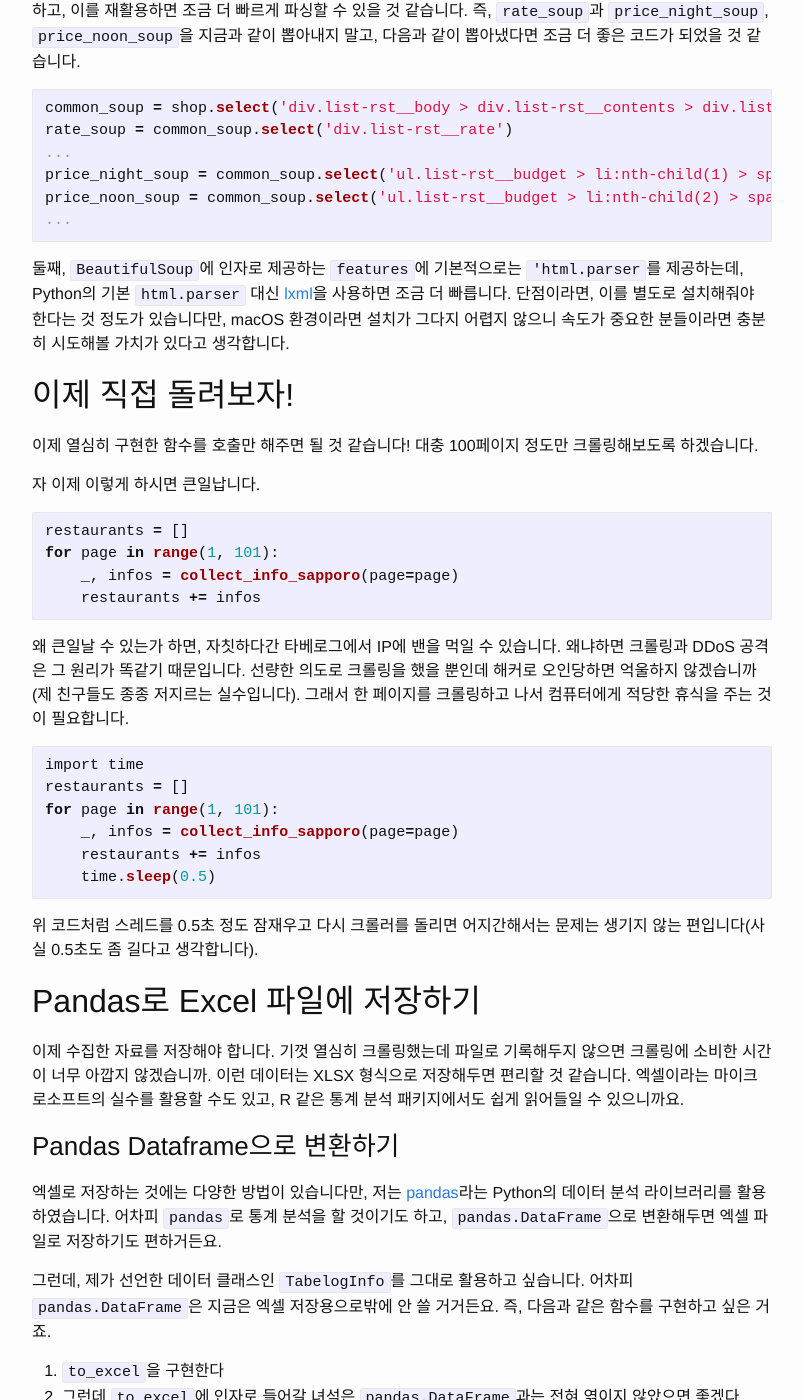
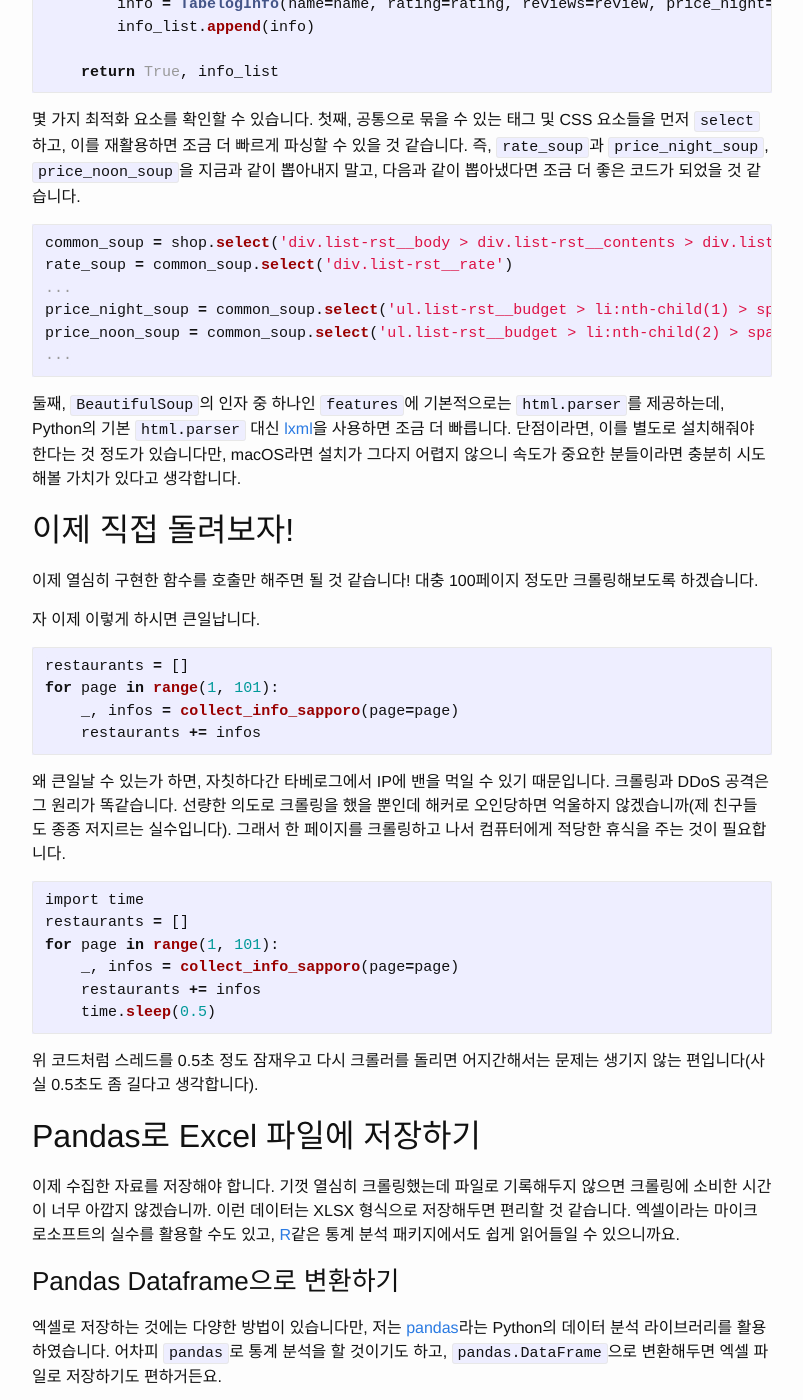
Before and after one commit to helloworldpark/helloworldpark.github.com, a Jekyll site: the page built from _posts/2019-03-28-Crawler-4-Tabelog.md, in a window 1280 px wide and 1400 px high, scrolled down 5438 px. Shown: the whole window, without its empty margins (238-1041 px from the left). Built offline with Jekyll 4.4.1, drawn with Linux system fonts in a browser that asks for light colours; comment, search, counter and statistics services are not loaded; some of the changed text lies outside the part shown.

Commit message:
오타 수정

````diff
--- a/_posts/2019-03-28-Crawler-4-Tabelog.md
+++ b/_posts/2019-03-28-Crawler-4-Tabelog.md
@@ -62,7 +62,7 @@ def get_html(url):
 ## BeautifulSoup으로 쉽게 파싱하기
 [BeautifulSoup](https://www.crummy.com/software/BeautifulSoup/)은 Python으로 작성된 꽤나 오래된 HTML 파싱 라이브러리입니다. 제가 한창 대학교에서 공부하던 2014년에도 이거 갖고 친구들이 과제를 하네마네 했으니까요. 사실 그래서 더 최근에 나온 다른 라이브러리를 써볼까 하다가, 그냥 이게 제일 낫다는 평을 듣고 저도 그냥 이걸로 크롤러를 구현했습니다.
 
-```BeautifulSoup```은 오래된 라이브러리인만큼 우리말로 된 튜토리얼도 많습니다. 저는 [여기](https://beomi.github.io/gb-crawling/posts/2017-07-05-HowToMakeWebCrawler-with-Multiprocess.html)에 나와있는 내용을 바탕으로 구현하였습니다.
+```BeautifulSoup```은 오래된 라이브러리인만큼 우리말로 된 튜토리얼도 많습니다. 저는 [여기](https://beomi.github.io/gb-crawling/posts/2017-01-20-HowToMakeWebCrawler.html)에 나와있는 내용을 바탕으로 구현하였습니다.
 
 ### URL을 편하게 뽑아내기
 먼저, 크롤링을 위한 URL을 편하게 만들어낼 수 있도록 URL을 만들어내는 클래스를 하나 구현했습니다.
@@ -88,17 +88,17 @@ class TabelogURL(URL):
             self.ken, self.page, self.city
         )
 ```
-보면 아시겠지만, 별거 없습니다. 나중에 도시 이름을 넣으면 도도부현(```Tabelog.ken```)만 자동으로 찾아주는 기능을 넣어주면 쓰기 더 편해지겠군요. URL은 보시다시피 2019년 3월 23일 오후 7시 30분에 식사할 수 있는 식당을 찾아주도록 되어 있습니다.
+보면 아시겠지만, 별거 없습니다. 나중에 도시 이름을 넣으면 도도부현(```Tabelog.ken```)을 자동으로 찾아주는 기능만 넣어주면 쓰기 더 편해지겠군요. URL은 보시다시피 2019년 3월 23일 오후 7시 30분에 식사할 수 있는 식당을 찾아주도록 되어 있습니다.
 
 ### 필요한 부분만 쏙쏙 찾아내기
 웹 페이지 크롤링이라는 건 어쩔 수 없이 귀찮은 작업인 것 같습니다. 결국은 한 번은 웹 페이지를 직접 보고, 어느 부분을 어떻게 파싱해야할지 판단해야 하니까요. 다행히도 크롬에는 요소 검사 기능이 있고, 이 기능을 사용하면 HTML과 CSS 코드를 보면서 원하는 부분에 어떤 규칙성이 있나 확인할 수 있습니다. 심지어 복사도 되니 얼마나 편리합니까.
 
 저에게 필요한 정보는 다음과 같습니다:
-    - 점포 이름
-    - 평점
-    - 평가 갯수
-    - 저녁 가격
-    - 점심 가격
+ - 점포 이름
+ - 평점
+ - 평가 갯수
+ - 저녁 가격
+ - 점심 가격
 
 그래서 이를 저장하기 위한 클래스도 하나 선언해줍니다.
 ```python
@@ -224,7 +224,7 @@ price_night_soup = common_soup.select('ul.list-rst__budget > li:nth-child(1) > s
 price_noon_soup = common_soup.select('ul.list-rst__budget > li:nth-child(2) > span.c-rating__val.list-rst__budget-val.cpy-lunch-budget-val')
 ...
 ```
-둘째, ```BeautifulSoup```에 인자로 제공하는 ```features```에 기본적으로는 ```'html.parser```를 제공하는데, Python의 기본 ```html.parser``` 대신 [lxml](https://lxml.de/)을 사용하면 조금 더 빠릅니다. 단점이라면, 이를 별도로 설치해줘야 한다는 것 정도가 있습니다만, macOS 환경이라면 설치가 그다지 어렵지 않으니 속도가 중요한 분들이라면 충분히 시도해볼 가치가 있다고 생각합니다.
+둘째, ```BeautifulSoup```의 인자 중 하나인 ```features```에 기본적으로는 ```html.parser```를 제공하는데, Python의 기본 ```html.parser``` 대신 [lxml](https://lxml.de/)을 사용하면 조금 더 빠릅니다. 단점이라면, 이를 별도로 설치해줘야 한다는 것 정도가 있습니다만, macOS라면 설치가 그다지 어렵지 않으니 속도가 중요한 분들이라면 충분히 시도해볼 가치가 있다고 생각합니다.
 
 ## 이제 직접 돌려보자!
 이제 열심히 구현한 함수를 호출만 해주면 될 것 같습니다! 대충 100페이지 정도만 크롤링해보도록 하겠습니다.
@@ -236,7 +236,7 @@ for page in range(1, 101):
     _, infos = collect_info_sapporo(page=page)
     restaurants += infos
 ```
-왜 큰일날 수 있는가 하면, 자칫하다간 타베로그에서 IP에 밴을 먹일 수 있습니다. 왜냐하면 크롤링과 DDoS 공격은 그 원리가 똑같기 때문입니다. 선량한 의도로 크롤링을 했을 뿐인데 해커로 오인당하면 억울하지 않겠습니까(제 친구들도 종종 저지르는 실수입니다).
+왜 큰일날 수 있는가 하면, 자칫하다간 타베로그에서 IP에 밴을 먹일 수 있기 때문입니다. 크롤링과 DDoS 공격은 그 원리가 똑같습니다. 선량한 의도로 크롤링을 했을 뿐인데 해커로 오인당하면 억울하지 않겠습니까(제 친구들도 종종 저지르는 실수입니다).
 그래서 한 페이지를 크롤링하고 나서 컴퓨터에게 적당한 휴식을 주는 것이 필요합니다.
 
 ```python
@@ -250,7 +250,7 @@ for page in range(1, 101):
 위 코드처럼 스레드를 0.5초 정도 잠재우고 다시 크롤러를 돌리면 어지간해서는 문제는 생기지 않는 편입니다(사실 0.5초도 좀 길다고 생각합니다).
 
 ## Pandas로 Excel 파일에 저장하기
-이제 수집한 자료를 저장해야 합니다. 기껏 열심히 크롤링했는데 파일로 기록해두지 않으면 크롤링에 소비한 시간이 너무 아깝지 않겠습니까. 이런 데이터는 XLSX 형식으로 저장해두면 편리할 것 같습니다. 엑셀이라는 마이크로소프트의 실수를 활용할 수도 있고, R 같은 통계 분석 패키지에서도 쉽게 읽어들일 수 있으니까요.
+이제 수집한 자료를 저장해야 합니다. 기껏 열심히 크롤링했는데 파일로 기록해두지 않으면 크롤링에 소비한 시간이 너무 아깝지 않겠습니까. 이런 데이터는 XLSX 형식으로 저장해두면 편리할 것 같습니다. 엑셀이라는 마이크로소프트의 실수를 활용할 수도 있고, [R](https://www.r-project.org/)같은 통계 분석 패키지에서도 쉽게 읽어들일 수 있으니까요.
 
 ### Pandas Dataframe으로 변환하기
 엑셀로 저장하는 것에는 다양한 방법이 있습니다만, 저는 [pandas](https://pandas.pydata.org/pandas-docs/stable/index.html)라는 Python의 데이터 분석 라이브러리를 활용하였습니다. 어차피 ```pandas```로 통계 분석을 할 것이기도 하고, ```pandas.DataFrame```으로 변환해두면 엑셀 파일로 저장하기도 편하거든요.
@@ -270,7 +270,7 @@ class ExcelConvertible(metaclass=abc.ABCMeta):
     def column_names(self):
         pass
 ```
-이제 ```ExcelConvertible```을 구현하는 클래스들은 엑셀로 저장하고 싶은 멤버 변수들을 ```ExcelConvertible.column_names()```의 리턴 값이 넣어주면 됩니다. 위에서 이미 ```TabelogInfo``` 클래스는 ```ExcelConvertible```을 구현하고 있습니다.
+이제 ```ExcelConvertible```을 구현하는 클래스들은 엑셀로 저장하고 싶은 멤버 변수들을 ```ExcelConvertible.column_names()```의 리턴 값에 넣어주면 됩니다. 위에서 이미 ```TabelogInfo``` 클래스는 ```ExcelConvertible```을 구현하고 있습니다.
 
 이제 본격적으로 엑셀로 저장할 때가 되었습니다.
 ```python
@@ -388,14 +388,14 @@ def distribute_work(task_generator, func_work, time_sleep, pools=4):
 
     return result_list
 ```
-중요한 건 ```distribute_work(task_generator, func_work, time_sleep, pools)``` 함수입니다. 먼저, ```task_generator``` 함수를 이용해 프로세스에게 배분할 일을 만들어냅니다. 그리고, 작업 큐와 결과물 큐를 각각 만들어줍니다. 작업 큐에 작업들을 순차적으로 밀어넣어줍니다. 그리고 지정된 프로세스 갯수만큼 프로세스를 만들어줍니다. 프로세스를 만들 때에는 ```__worker()```라는 함수를 ```target```으로 만들게 되는데, 그 인자로 다음과 같은 것들이 넘어갑니다:
-    1. 실제로 수행하게 될 작업: 아마도 크롤링 작업이 될 겁니다.
-    2. 한 번 크롤링한 후에 스레드를 재우는 시간: 위에서 설명한 바 있습니다.
-    3. 작업 큐와 결과물 큐: 메인 프로세스와 데몬 프로세스 간 데이터를 주고받는 통로가 됩니다.
+중요한 건 ```distribute_work(task_generator, func_work, time_sleep, pools)``` 함수입니다. 먼저, ```task_generator``` 함수를 이용해 프로세스에게 배분할 일을 만들어냅니다. 그리고, 작업 큐와 결과물 큐를 각각 만들어줍니다. 작업 큐에 작업들을 순차적으로 밀어넣어줍니다. 그리고 지정된 프로세스 갯수만큼 프로세스를 만들어줍니다. 프로세스를 만들 때에는 ```__worker```라는 함수를 ```target```으로 지정하게 되는데(즉, 데몬 프로세스는 ```__worker``` 함수를 실행하게 됩니다), ```__worker```의 인자로 다음이 넘어갑니다:
+ 1. 실제로 수행하게 될 작업: 아마도 크롤링 작업이 될 겁니다.
+ 2. 한 번 크롤링한 후에 스레드를 재우는 시간: 위에서 설명한 바 있습니다.
+ 3. 작업 큐와 결과물 큐: 메인 프로세스와 데몬 프로세스 간 데이터를 주고받는 통로가 됩니다.
 
 프로세스가 돌기 시작하면, 작업 순서는 랜덤입니다. 즉, 어떤 페이지가 먼저 크롤링될지는 알 수 없습니다. 그렇더라도 상관없습니다. 어차피 순서는 중요하지 않으니까요. 동시성 문제도 걱정할 필요가 없는 것이 어차피 동시성 관련해서 잘 고려되어 설계된 큐에 들어가기 때문에 데이터가 꼬일 일도 없습니다.
 
-다만, 예제와 다른 점이 있다면 크롤링 실패 상황에 대해서 고려가 되어 있다는 점입니다. HTTP 통신은 본질적으로 불안하기 때문에 항상 성공한다는 보장이 없습니다. 페이지가 존재하지 않을 수도 있고, 서버가 갑자기 죽을 수도 있고, 우리집 인터넷 회선이 끊어져버릴 수도 있습니다. 이런 상황들에 모두 세심하게 대응한다면 정말 좋은 프로그램이 되겠지만, 제 생각엔 그 정도 정성을 들일 프로젝트는 아닌 듯합니다. 그래서 어떤 상황이던지 1번 실패하면 1번 더 시도해보는 것으로 구현했습니다.
+다만, 예제와 다른 점이 있다면 크롤링 실패 상황에 대해서 고려가 되어 있다는 것입니다. HTTP 통신은 본질적으로 불안하기 때문에 항상 성공한다는 보장이 없습니다. 페이지가 존재하지 않을 수도 있고, 서버가 갑자기 죽을 수도 있고, 우리집 인터넷 회선이 끊어져버릴 수도 있습니다. 이런 상황들에 모두 세심하게 대응한다면 정말 좋은 프로그램이 되겠지만, 제 생각엔 그 정도의 정성을 들일 프로젝트는 아닌 듯합니다. 그래서 어떤 상황이던지 1번 실패하면 1번 더 시도해보는 것으로 구현했습니다.
 
 ## 최종 정리
 이제 ```main```함수는 다음과 같은 형태가 되었습니다.
````
